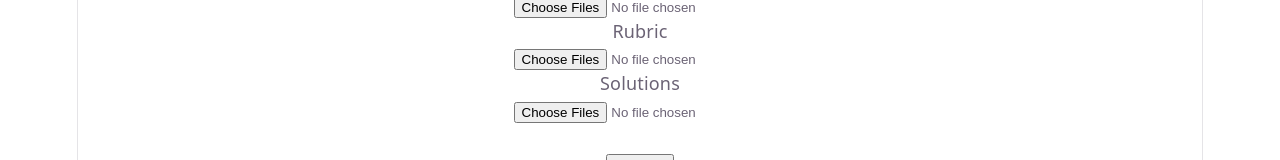
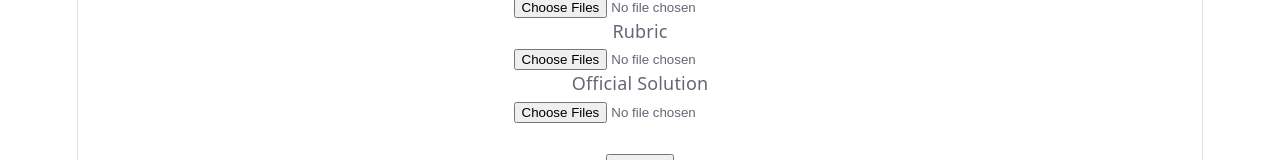
Before and after one commit to hammad-quddus/papermaasi, a React (Vite) app: page / in a window 1280 px wide. Shown: the part 144-304 px from the top of the page. Built offline with nearby package versions, Linux system fonts and the light colour scheme.

Commit message:
coverageGaps included

```diff
--- a/src/App.jsx
+++ b/src/App.jsx
@@ -166,7 +166,7 @@ function App() {
     // API call to backend to evaluate the exam paper using the provided rubric and solutions
     try {
 
-      const response = await fetch("http://localhost:8080/api/exam/evaluate", {
+      const response = await fetch("http://192.168.0.109:8080/api/exam/evaluate", {
         method: "POST",
         body: formData
       })
@@ -215,7 +215,7 @@ function App() {
       </div>
 
       <div>
-        <p>Solutions</p>
+        <p>Official Solution</p>
         <input
           type="file"
           multiple
@@ -260,6 +260,11 @@ function App() {
           <Section title="Summary">
             <p style={text}>{result.evaluationSummary}</p>
           </Section>
+
+          <Section title="Coverage Gaps">
+            <p style={text}>{result.coverageGaps}</p>
+          </Section>
+
 
           {/* Strengths */}
           <Section title="Strengths">
```
